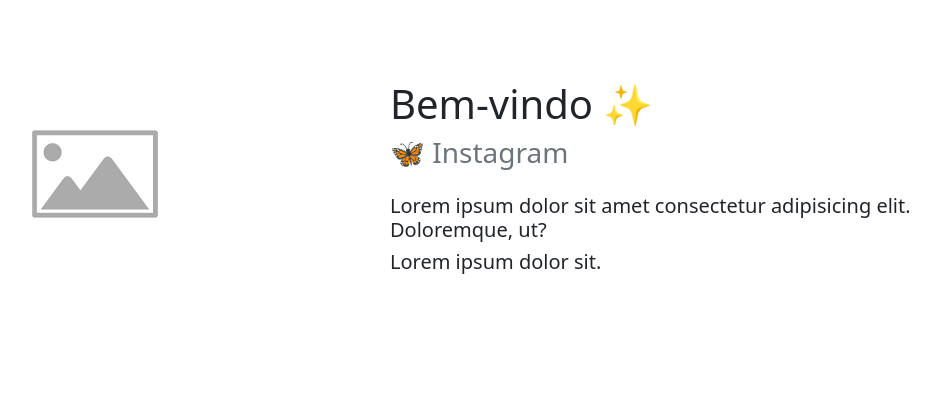
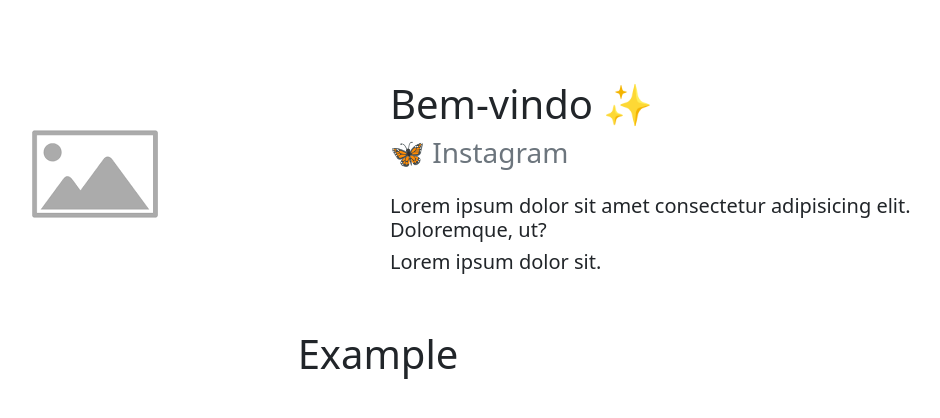
Before and after one commit to JoaoVMarques/portofolio-art, a React (Vite) app: page / in a window 1280 px wide. Shown: the top 418 px of the page, without its empty margins (262-1202 px from the left). Built offline with nearby package versions, Linux system fonts and the light colour scheme.

Commit message:
Criando uma nova seção na pagina principal

```diff
--- a/src/pages/homePage/bio/index.tsx
+++ b/src/pages/homePage/BioSection/index.tsx
@@ -1,7 +1,7 @@
 import { Col, Container, Row } from 'react-bootstrap';
 import placeholderImage from '../../../imgs/placeholder.png';
 
-function BioHomePage() {
+function BioSection() {
   return (
     <Container className='mt-5'>
       <Row>
@@ -21,4 +21,4 @@ function BioHomePage() {
   );
 }
 
-export default BioHomePage;
+export default BioSection;
--- /dev/null
+++ b/src/pages/homePage/ExampleSection/index.tsx
@@ -0,0 +1,11 @@
+import { Col, Container, Row } from 'react-bootstrap';
+
+function ExampleSection() {
+  return (
+    <Container className='mt-5'>
+      <h1>Example</h1>
+    </Container>
+  );
+}
+
+export default ExampleSection;
--- a/src/pages/homePage/index.tsx
+++ b/src/pages/homePage/index.tsx
@@ -1,9 +1,11 @@
-import BioHomePage from './bio';
+import BioHomePage from './BioSection';
+import ExampleSection from './ExampleSection';
 
 function HomePage() {
   return (
     <>
       <BioHomePage />
+      <ExampleSection />
     </>
   );
 }
```
